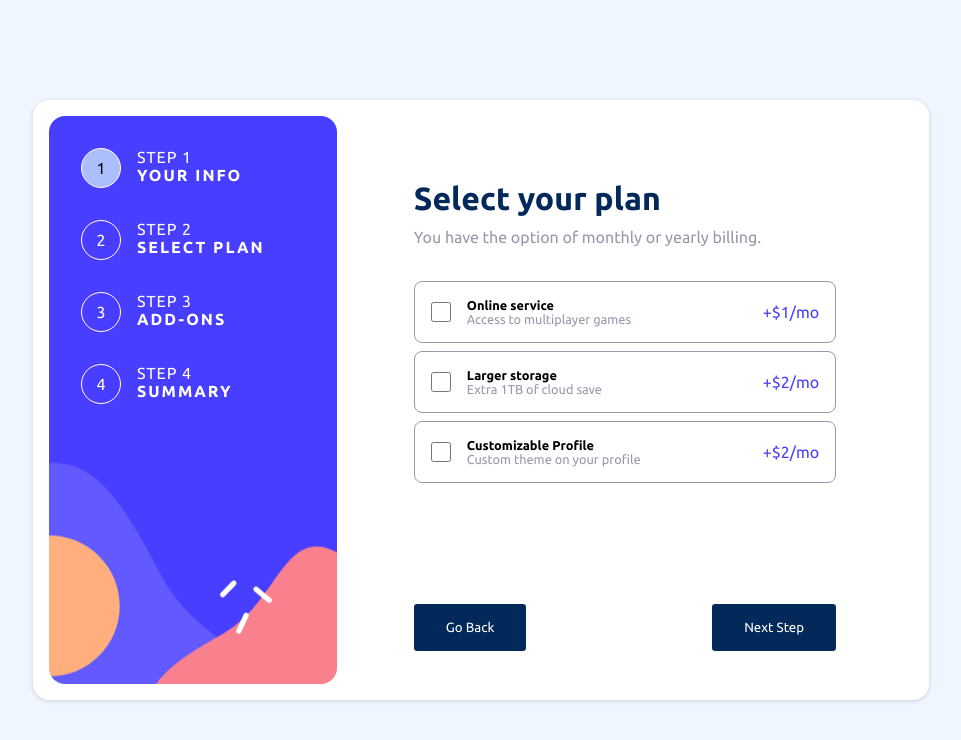
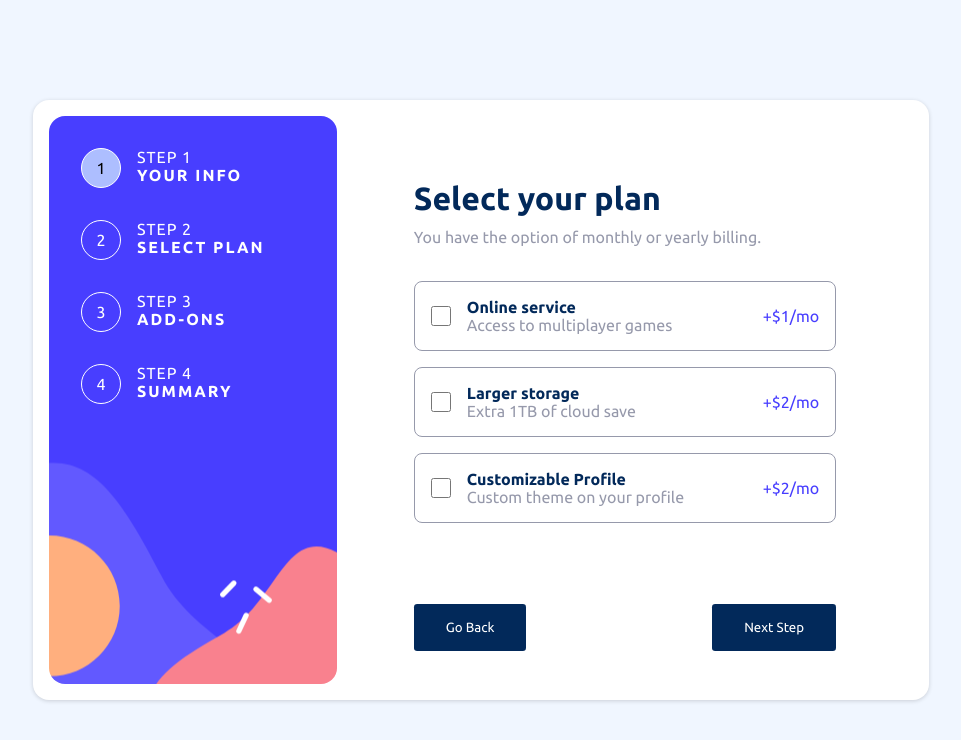
Before and after one commit to muhammadderic/multi-step-form--FrontEndMentor, a React (Create React App) app: page / in a window 1280 px wide. Shown: the top 740 px of the page, without its empty margins (159-1120 px from the left). Built offline with nearby package versions, Linux system fonts and the light colour scheme.

Commit message:
Create user interface step 3 - desktop

```diff
--- a/src/styles/add-ons.css
+++ b/src/styles/add-ons.css
@@ -29,6 +29,7 @@
 .add-on__title {
   font-size: .8rem;
   font-weight: 700;
+  color: hsl(213, 96%, 18%);
 }
 
 .add-on__text {
@@ -39,3 +40,17 @@
 .add-on__price {
   color: hsl(243, 100%, 62%);
 }
+
+@media (min-width: 1028px) {
+  #add-ons {
+    gap: 1rem;
+  }
+
+  .add-on__title {
+    font-size: 1rem;
+  }
+
+  .add-on__text {
+    font-size: 1rem;
+  }
+}
```
